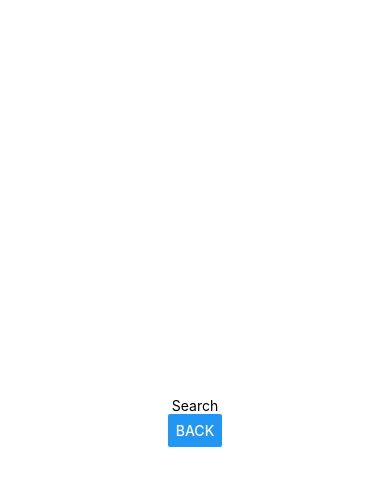
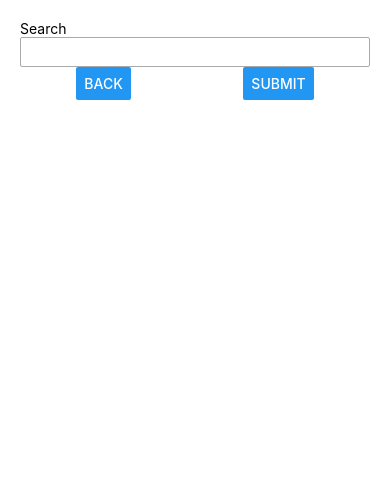
Before and after one commit to kodefox/gitbrowse, a React Native app: screen / in a window 390 px wide. Both pictures are taken after a click on the button "SEARCH". Shown: the top 486 px of the page. Built offline with nearby package versions, Linux system fonts and the light colour scheme.

Commit message:
Implement search

```diff
--- a/src/SearchScene.js
+++ b/src/SearchScene.js
@@ -1,21 +1,91 @@
 // @flow
 import React, {Component} from 'react';
-import {StyleSheet, Text, View, Button} from 'react-native';
+import {
+  StyleSheet,
+  Text,
+  View,
+  Button,
+  TextInput,
+  ActivityIndicator,
+  Keyboard,
+} from 'react-native';
 
 import {ROUTES} from './lib/constants';
 
+type User = {
+  id: number,
+  login: string,
+  score: number,
+  avatar_url: string,
+};
 type Props = {
   navigate: (page: string) => void,
 };
+type State = {
+  usernameInput: string,
+  users: Array<User>,
+  isLoading: boolean,
+};
 
-export default class SearchScene extends Component<Props> {
+export default class SearchScene extends Component<Props, State> {
+  state = {
+    usernameInput: '',
+    users: [],
+    isLoading: false,
+  };
+
   render() {
+    let {usernameInput, isLoading, users} = this.state;
+    let onChangeText = text => {
+      let validatedText = text.replace(/[^\w-]/g, '');
+      this.setState({usernameInput: text});
+    };
+    let onSubmit = () => {
+      Keyboard.dismiss();
+      this._fetchUsers();
+    };
     return (
       <View style={styles.container}>
-        <Text>Search</Text>
-        <Button title="Back" onPress={() => this.props.navigate(ROUTES.HOME)} />
+        <View style={{flexDirection: 'row'}}>
+          <Text>Search</Text>
+          {isLoading ? <ActivityIndicator /> : null}
+        </View>
+        <TextInput
+          style={styles.textInput}
+          value={usernameInput}
+          onChangeText={onChangeText}
+        />
+        <View style={styles.buttonBar}>
+          <Button
+            title="Back"
+            onPress={() => this.props.navigate(ROUTES.HOME)}
+          />
+          <Button title="Submit" onPress={onSubmit} />
+        </View>
+        <View style={styles.resultList}>
+          {users.map(user => (
+            <View key={user.id}>
+              <Text>{user.login}</Text>
+            </View>
+          ))}
+        </View>
       </View>
     );
+  }
+
+  async _fetchUsers() {
+    let username = this.state.usernameInput;
+    this.setState({
+      isLoading: true,
+    });
+    let response = await fetch(
+      `https://api.github.com/search/users?q=${username}`,
+    );
+    let data = await response.json();
+    this.setState({
+      users: data.items,
+      isLoading: false,
+    });
   }
 }
 
@@ -23,7 +93,20 @@ const styles = StyleSheet.create({
   container: {
     flex: 1,
     backgroundColor: '#fff',
-    alignItems: 'center',
-    justifyContent: 'center',
+    padding: 20,
+  },
+  buttonBar: {
+    width: '100%',
+    flexDirection: 'row',
+    justifyContent: 'space-around',
+  },
+  resultList: {},
+  textInput: {
+    height: 30,
+    paddingHorizontal: 4,
+    borderWidth: 1,
+    borderColor: '#aaa',
+    borderRadius: 2,
+    width: '100%',
   },
 });
```
